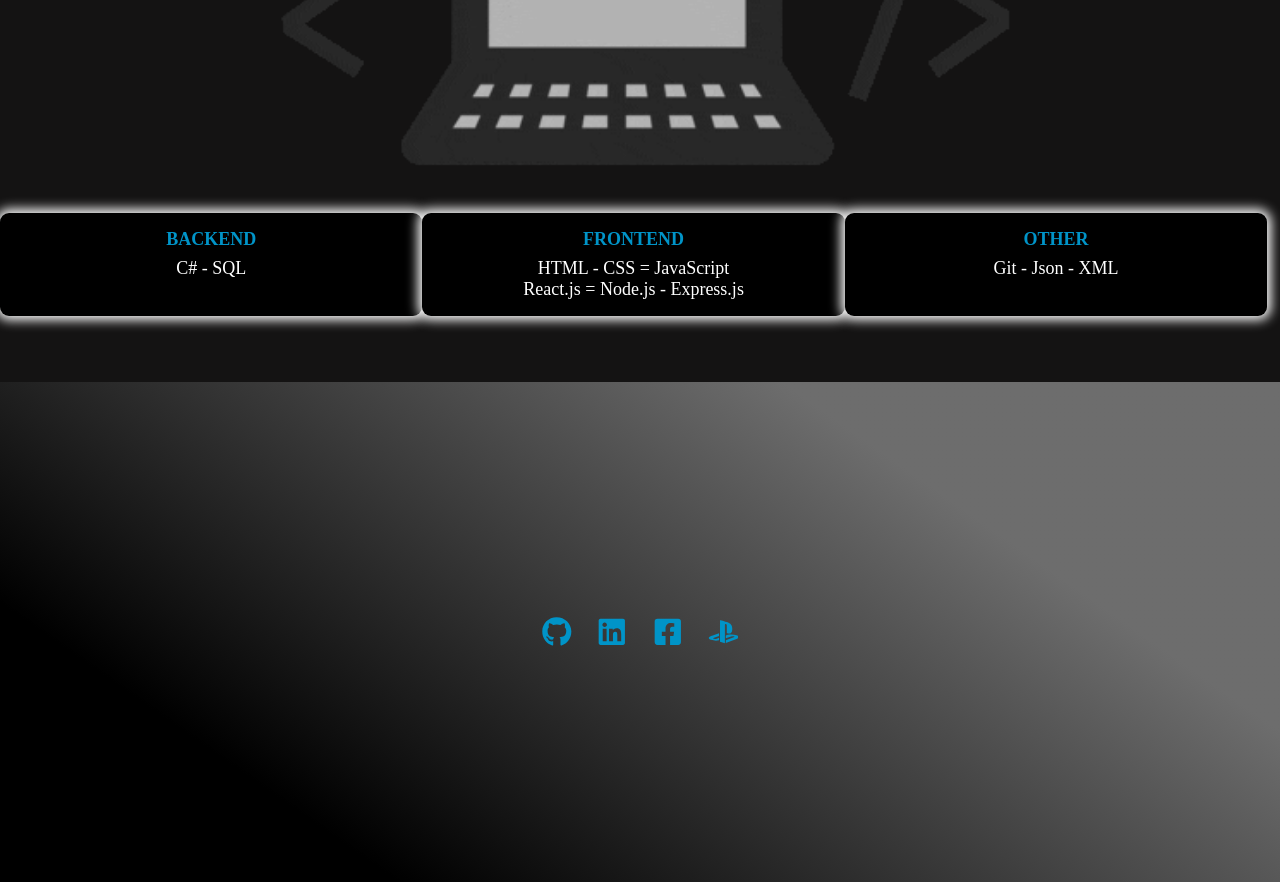
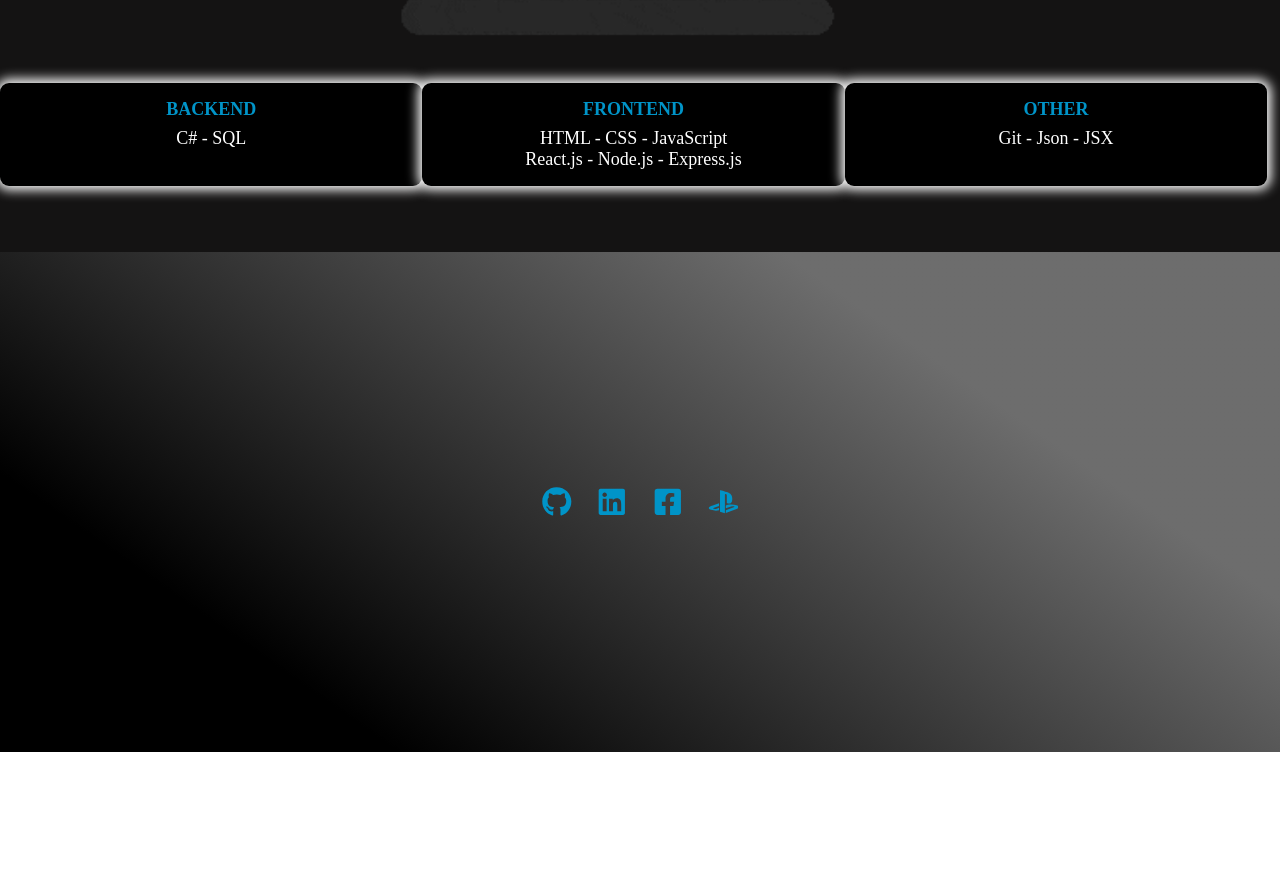
Before and after one commit to SethBowman/personal-site, a React (Create React App) app: page /contact in a window 1280 px wide. Shown: the part 1840-2722 px from the top of the page. After the commit the page ends 2592 px from the top, so only its background shows below. Built offline with nearby package versions, Linux system fonts and the light colour scheme; a web font is replaced by a local one.

Commit message:
Rough version completed

```diff
--- a/src/components/Contact/Contact.js
+++ b/src/components/Contact/Contact.js
@@ -1,13 +1,5 @@
 import { FaGithub, FaFacebookSquare, FaLinkedin, FaPlaystation } from "react-icons/fa";
 import classes from './Contact.module.css';
-
-const Mailto = ({ email, subject = '', body = '', children }) => {
-    let params = subject || body ? '?' : '';
-    if (subject) params += `subject=${encodeURIComponent(subject)}`;
-    if (body) params += `${subject ? '&' : ''}body=${encodeURIComponent(body)}`;
-
-    return <a href={`mailto:${email}${params}`}>{children}</a>;
-  };
 
 const handleURL = (url) => {
     return () => window.open(url, "_blank")
--- a/src/components/Contact/Contact.module.css
+++ b/src/components/Contact/Contact.module.css
@@ -12,6 +12,13 @@
     justify-content: center;
 }
 
+.Contact .Mail {
+    justify-content: center;
+    align-items: center;
+    text-align: center;
+    color: white;
+}
+
 .Contact .Icons svg path {
     cursor: pointer;
 }
--- a/src/components/Home/Home.module.css
+++ b/src/components/Home/Home.module.css
@@ -2,7 +2,7 @@
     background: rgb(50,199,237);
     background: linear-gradient(90deg, rgba(50,199,237,1) 0%, rgba(21,135,213,1) 35%);
     display: flex;
-    height: 630px;
+    height: 500px;
     padding-top: 80px;
     position: relative;
 }
--- a/src/components/Skills/Skills.js
+++ b/src/components/Skills/Skills.js
@@ -13,14 +13,14 @@ const backEndSkills =
 const frontEndSkills =
 <ul>
     <li style={listTitleStyle}>FRONTEND</li>
-    <li>HTML - CSS = JavaScript</li>
-    <li>React.js = Node.js - Express.js</li>
+    <li>HTML - CSS - JavaScript</li>
+    <li>React.js - Node.js - Express.js</li>
 </ul>
 
 const otherSkills =
 <ul>
     <li style={listTitleStyle}>OTHER</li>
-    <li>Git - Json - XML</li>
+    <li>Git - Json - JSX</li>
 </ul>
 
 const allSkills = [backEndSkills, frontEndSkills, otherSkills];
```
